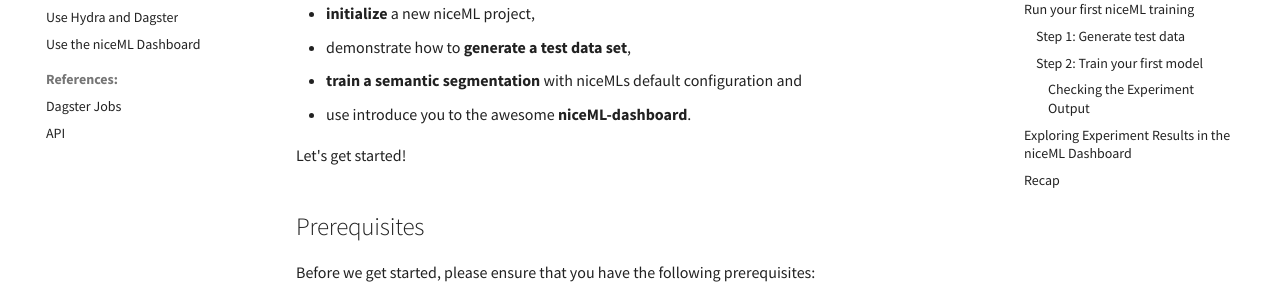
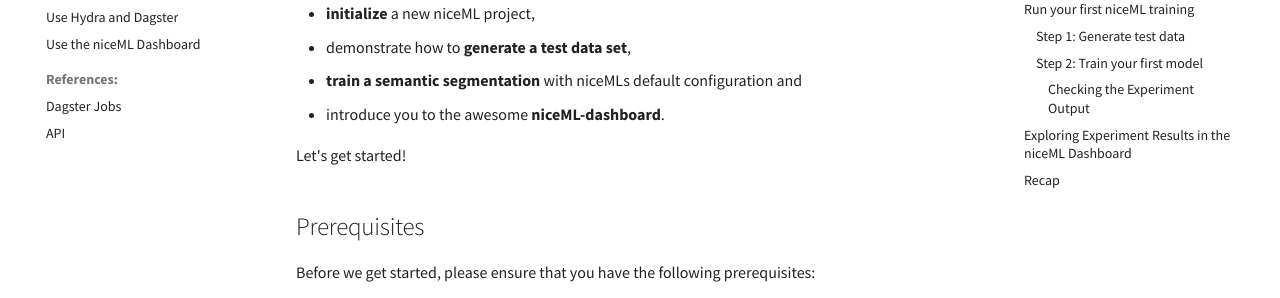
Before and after one commit to codecentric-oss/niceml, an MkDocs documentation site: the page built from docs/tutorials.md, in a window 1280 px wide and 900 px high. Shown: the part 363-661 px from the top of the window. Built offline with MkDocs 1.6.1 and Material for MkDocs 9.7.7, drawn with Linux system fonts in a browser that asks for light colours; comment, search, counter and statistics services are not loaded.

Commit message:
style(docu): remove typos

```diff
--- a/docs/tutorials.md
+++ b/docs/tutorials.md
@@ -10,7 +10,7 @@ In this tutorial, we will
 - demonstrate how to **generate a test data set**,
 - **train a semantic segmentation** with niceMLs default configuration
 and
-- use introduce you to the awesome **niceML-dashboard**.
+- introduce you to the awesome **niceML-dashboard**.
 
 Let's get started!
 
```
Also changed, not shown: docs/index.md (+1 -1 lines).
